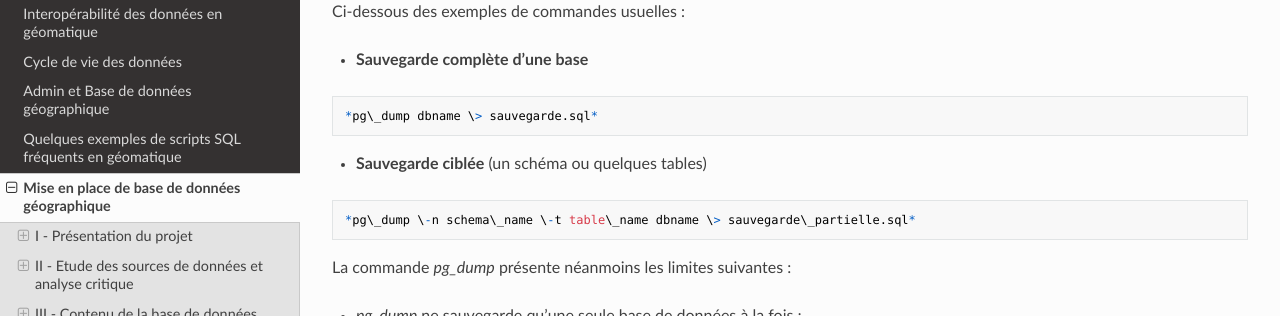
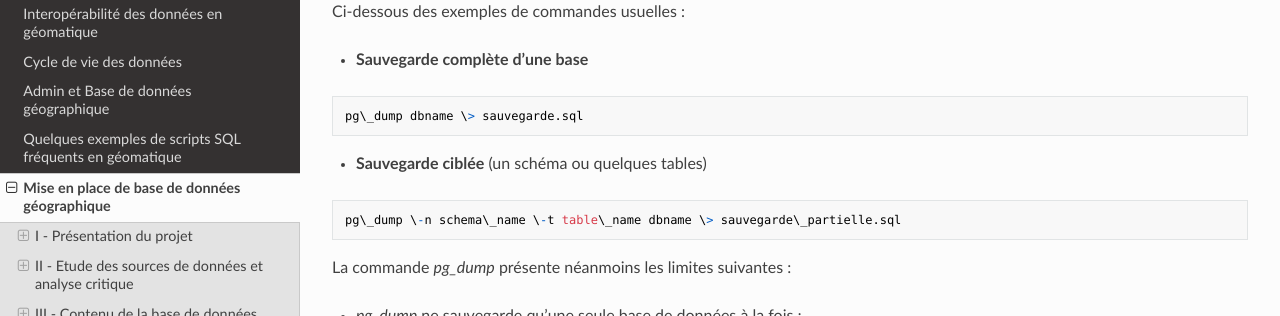
Before and after one commit to abdou123-guene/Site_de_documentation_geomatique, an MkDocs documentation site: the page built from docs/etude_cas_bdd.md, in a window 1280 px wide and 1400 px high, scrolled down 28579 px. Shown: the part 151-467 px from the top of the window. Built offline with MkDocs 1.6.1, drawn with Linux system fonts in a browser that asks for light colours; nearby versions of some CDN libraries.

Commit message:
Fix formatting of SQL commands in documentation

````diff
--- a/docs/etude_cas_bdd.md
+++ b/docs/etude_cas_bdd.md
@@ -678,11 +678,11 @@ Ci-dessous des exemples de commandes usuelles :
 
 * **Sauvegarde complète d’une base**
 ```sql
-*pg\_dump dbname \> sauvegarde.sql*
+pg\_dump dbname \> sauvegarde.sql
 ```
 * **Sauvegarde ciblée** (un schéma ou quelques tables)
 ```sql
-*pg\_dump \-n schema\_name \-t table\_name dbname \> sauvegarde\_partielle.sql*
+pg\_dump \-n schema\_name \-t table\_name dbname \> sauvegarde\_partielle.sql
 ```
 La commande *pg\_dump* présente néanmoins les limites suivantes :
 
@@ -728,7 +728,7 @@ La sauvegarde doit être déposée sur un serveur dédié à la sauvegarde ou da
 
 Pour garantir une conservation complète et durable du cluster PostgreSQL, il est nécessaire d’utiliser *pg\_dumpall*. Cet outil génère un fichier SQL contenant l’ensemble des bases de données du cluster, ainsi que tous les objets globaux : rôles et utilisateurs, privilèges, tablespaces, et paramètres définis au niveau du cluster.
 ```sql
-*pg\_dumpall \> archive*
+pg\_dumpall \> archive
 ```
 ***pg\_dumpall*** permet de sauvegarder des éléments non pris en compte par la commande *pg\_dump* :
 
````
